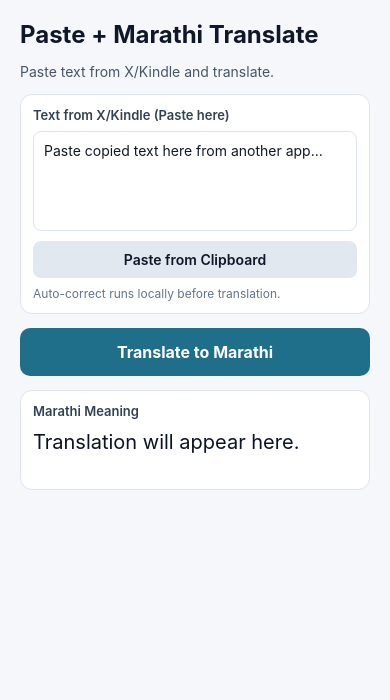
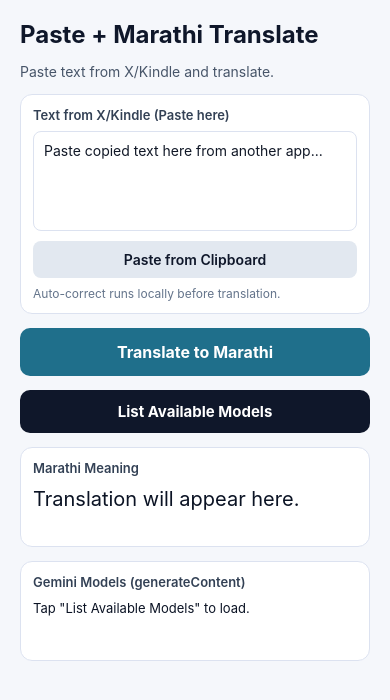
Before and after one commit to pashabhai/NativeApp, a React Native app: screen / in a window 390 px wide. Shown: the top 700 px of the page. Built offline with nearby package versions, Linux system fonts and the light colour scheme.

Commit message:
first working copy using free tier

```diff
--- a/App.tsx
+++ b/App.tsx
@@ -15,10 +15,19 @@ import {
 import { autoCorrectEnglishText } from './src/autocorrect';
 import { translateToMarathi } from './src/translate';
 
+type GeminiModelsResponse = {
+  models?: Array<{
+    name?: string;
+    supportedGenerationMethods?: string[];
+  }>;
+};
+
 export default function App() {
   const [manualText, setManualText] = useState('');
   const [translatedText, setTranslatedText] = useState('');
   const [isLoading, setIsLoading] = useState(false);
+  const [isModelsLoading, setIsModelsLoading] = useState(false);
+  const [modelsText, setModelsText] = useState('');
 
   const effectiveInput = manualText.trim();
 
@@ -53,6 +62,37 @@ export default function App() {
     }
   };
 
+  const handleListModels = async () => {
+    const apiKey = process.env.EXPO_PUBLIC_GEMINI_API_KEY;
+    if (!apiKey) {
+      Alert.alert('Missing Gemini key', 'Set EXPO_PUBLIC_GEMINI_API_KEY in your .env file.');
+      return;
+    }
+
+    try {
+      setIsModelsLoading(true);
+      const response = await fetch(
+        `https://generativelanguage.googleapis.com/v1beta/models?key=${apiKey}`,
+      );
+      if (!response.ok) {
+        throw new Error(`Could not fetch models (${response.status}).`);
+      }
+
+      const data = (await response.json()) as GeminiModelsResponse;
+      const modelNames = (data.models ?? [])
+        .filter((model) => model.supportedGenerationMethods?.includes('generateContent'))
+        .map((model) => model.name)
+        .filter((name): name is string => Boolean(name));
+
+      setModelsText(modelNames.length ? modelNames.join('\n') : 'No generateContent models found.');
+    } catch (error) {
+      const message = error instanceof Error ? error.message : 'Failed to fetch models.';
+      Alert.alert('Model list failed', message);
+    } finally {
+      setIsModelsLoading(false);
+    }
+  };
+
   return (
     <SafeAreaView style={styles.safeArea}>
       <StatusBar style="dark" />
@@ -81,12 +121,25 @@ export default function App() {
           <Text style={styles.buttonText}>Translate to Marathi</Text>
         </Pressable>
 
+        <Pressable style={styles.secondaryActionButton} onPress={handleListModels}>
+          <Text style={styles.secondaryActionButtonText}>List Available Models</Text>
+        </Pressable>
+
         <View style={styles.resultCard}>
           <Text style={styles.cardLabel}>Marathi Meaning</Text>
           {isLoading ? (
             <ActivityIndicator size="small" color="#1f6f8b" />
           ) : (
             <Text style={styles.resultText}>{translatedText || 'Translation will appear here.'}</Text>
+          )}
+        </View>
+
+        <View style={styles.resultCard}>
+          <Text style={styles.cardLabel}>Gemini Models (generateContent)</Text>
+          {isModelsLoading ? (
+            <ActivityIndicator size="small" color="#1f6f8b" />
+          ) : (
+            <Text style={styles.modelsText}>{modelsText || 'Tap "List Available Models" to load.'}</Text>
           )}
         </View>
       </ScrollView>
@@ -163,6 +216,17 @@ const styles = StyleSheet.create({
     fontSize: 16,
     fontWeight: '700',
   },
+  secondaryActionButton: {
+    backgroundColor: '#0f172a',
+    paddingVertical: 12,
+    borderRadius: 10,
+    alignItems: 'center',
+  },
+  secondaryActionButtonText: {
+    color: '#ffffff',
+    fontSize: 15,
+    fontWeight: '700',
+  },
   resultCard: {
     backgroundColor: '#ffffff',
     borderRadius: 12,
@@ -176,4 +240,9 @@ const styles = StyleSheet.create({
     lineHeight: 30,
     color: '#0b1324',
   },
+  modelsText: {
+    fontSize: 13,
+    lineHeight: 20,
+    color: '#0b1324',
+  },
 });
--- a/package.json
+++ b/package.json
@@ -9,7 +9,6 @@
     "web": "expo start --web"
   },
   "dependencies": {
-    "bhashini-translation": "^1.0.4",
     "expo": "~54.0.33",
     "expo-clipboard": "~8.0.8",
     "expo-status-bar": "~3.0.9",
--- a/src/translate.ts
+++ b/src/translate.ts
@@ -1,31 +1,75 @@
-import bhashini from 'bhashini-translation';
+type GeminiResponse = {
+  candidates?: Array<{
+    content?: {
+      parts?: Array<{ text?: string }>;
+    };
+  }>;
+};
 
-let isBhashiniConfigured = false;
+type GeminiErrorResponse = {
+  error?: {
+    code?: number;
+    message?: string;
+    status?: string;
+  };
+};
 
-function configureBhashiniAuth() {
-  if (isBhashiniConfigured) {
-    return;
+async function callGeminiGenerateContent(
+  apiKey: string,
+  model: string,
+  input: string,
+): Promise<GeminiResponse> {
+  const response = await fetch(
+    `https://generativelanguage.googleapis.com/v1beta/models/${model}:generateContent?key=${apiKey}`,
+    {
+      method: 'POST',
+      headers: { 'Content-Type': 'application/json' },
+      body: JSON.stringify({
+        contents: [
+          {
+            parts: [
+              {
+                text: [
+                  `Explain the meaning "${input}" in Marathi`,
+                  'Write the response in 2-3 Marathi sentences.',
+                ].join('\n'),
+              },
+            ],
+          },
+        ],
+        generationConfig: { temperature: 0 },
+      }),
+    },
+  );
+
+  if (!response.ok) {
+    let message = `Gemini translation failed (${response.status}).`;
+    try {
+      const errorData = (await response.json()) as GeminiErrorResponse;
+      if (errorData.error?.message) {
+        message = `Gemini translation failed (${response.status}): ${errorData.error.message}`;
+      }
+    } catch {
+      // Keep generic message if error body parsing fails.
+    }
+    throw new Error(message);
   }
 
-  const userId = process.env.EXPO_PUBLIC_BHASHINI_USER_ID;
-  const ulcaApiKey = process.env.EXPO_PUBLIC_BHASHINI_ULCA_API_KEY;
-  const inferenceApiKey = process.env.EXPO_PUBLIC_BHASHINI_INFERENCE_API_KEY;
-
-  if (!userId || !ulcaApiKey || !inferenceApiKey) {
-    throw new Error(
-      'Missing Bhashini credentials. Set EXPO_PUBLIC_BHASHINI_USER_ID, EXPO_PUBLIC_BHASHINI_ULCA_API_KEY, and EXPO_PUBLIC_BHASHINI_INFERENCE_API_KEY.',
-    );
-  }
-
-  bhashini.auth(userId, ulcaApiKey, inferenceApiKey);
-  isBhashiniConfigured = true;
+  return (await response.json()) as GeminiResponse;
 }
 
 export async function translateToMarathi(input: string): Promise<string> {
-  configureBhashiniAuth();
-  const translated = await bhashini.nmt('en', 'mr', input);
-  if (!translated || typeof translated !== 'string' || !translated.trim()) {
-    throw new Error('Bhashini returned an empty translation.');
+  const apiKey = process.env.EXPO_PUBLIC_GEMINI_API_KEY;
+  if (!apiKey) {
+    throw new Error('Missing Gemini key. Set EXPO_PUBLIC_GEMINI_API_KEY.');
   }
-  return translated.trim();
+  const model = process.env.EXPO_PUBLIC_GEMINI_MODEL || 'gemini-1.5-flash';
+  const data = await callGeminiGenerateContent(apiKey, model, input);
+
+  const translated = data.candidates?.[0]?.content?.parts?.map((p) => p.text ?? '').join('').trim();
+  if (!translated) {
+    throw new Error('Empty translation received from Gemini.');
+  }
+
+  return translated;
 }
```
Also changed, not shown: src/types/bhashini-translation.d.ts (deleted, +0 -8 lines), 2 other files (tests, documents, lock files or other folders).
